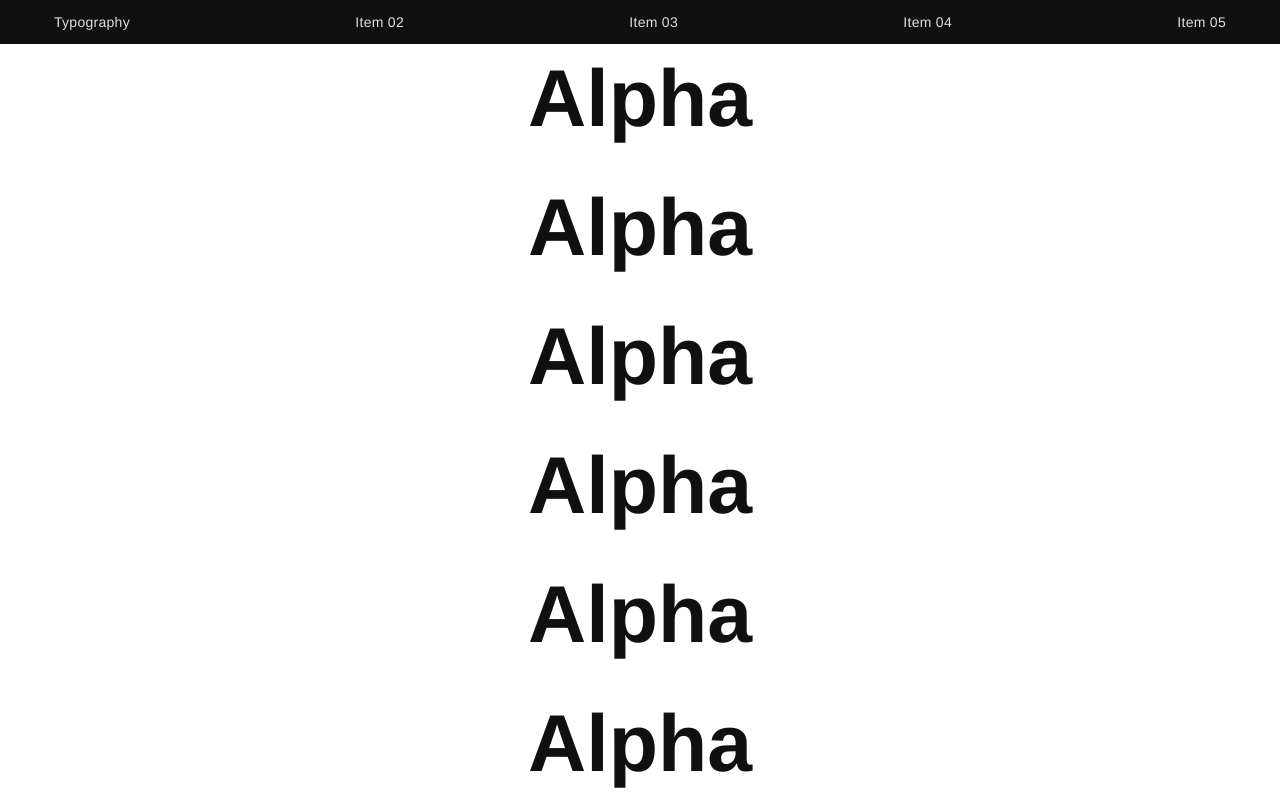
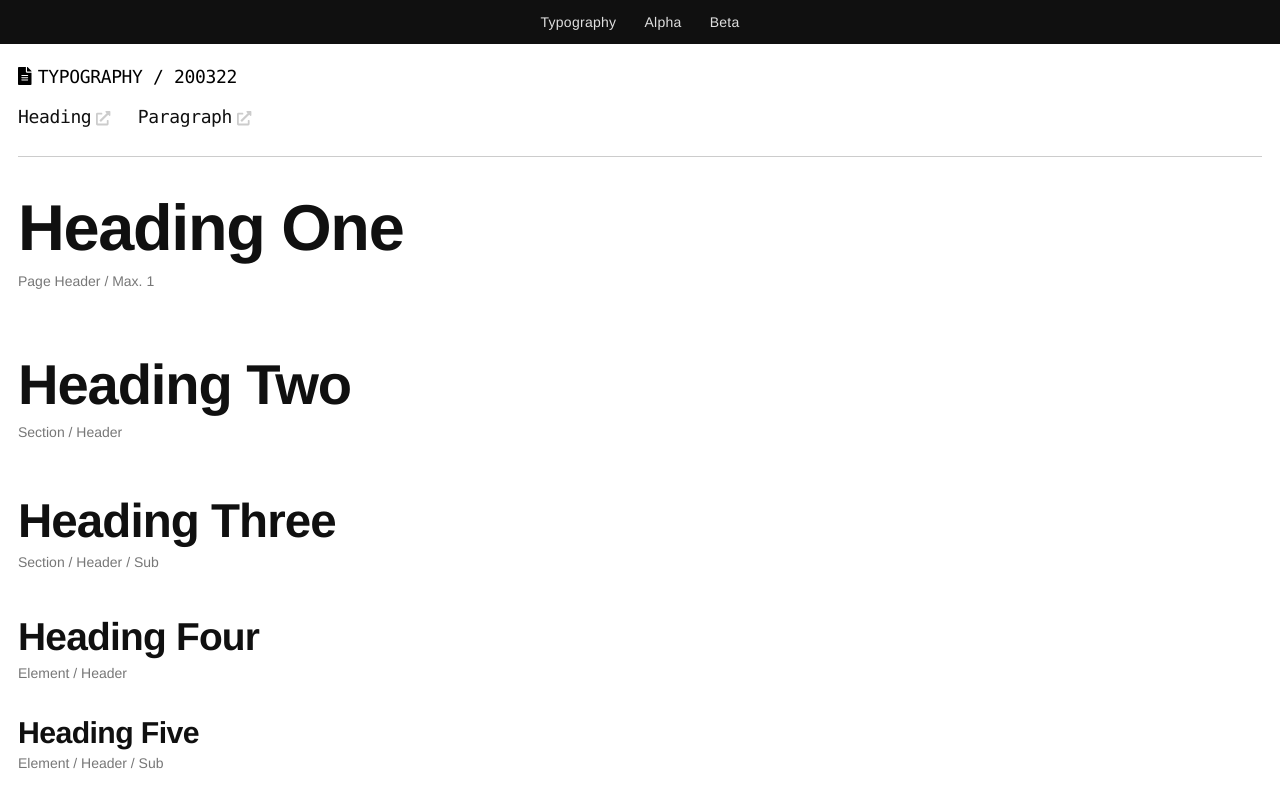
Before and after one commit to Tivo389/94_200318-OET-LIBRARY, a React (Create React App) app: page / in a window 1280 px wide. Shown: the top 798 px of the page. Built offline with nearby package versions, Linux system fonts and the light colour scheme.

Commit message:
200322 / 200322_typographySection - Typography section complete - Proceed to test it out in the different locales.

```diff
--- a/src/App.js
+++ b/src/App.js
@@ -1,20 +1,17 @@
 import React, { useState } from 'react';
-import './css/App.css';
 import Navigation from './components/Navigation';
 import { library } from '@fortawesome/fontawesome-svg-core'
-import { faBars } from '@fortawesome/free-solid-svg-icons'
-import PrimarySection from './components/PrimarySection';
+import { faBars, faExternalLinkAlt, faFileAlt } from '@fortawesome/free-solid-svg-icons'
+import SectionPrimary from './components/SectionPrimary';
 
-library.add(faBars);
+library.add(faBars, faExternalLinkAlt, faFileAlt);
 
 function App() {
-  const [content, setContent] = useState("alpha");
+  const [content, setContent] = useState("typography");
   return (
     <div className="App">
-      <Navigation/>
-      <PrimarySection content={content}/>
-      <button onClick={() => setContent("alpha")}>Switch Alpha</button>
-      <button onClick={() => setContent("beta")}>Switch Beta</button>
+      <Navigation setContent={setContent}/>
+      <SectionPrimary content={content}/>
     </div>
   );
 }
--- a/src/components/Navigation.js
+++ b/src/components/Navigation.js
@@ -4,7 +4,6 @@ import { FontAwesomeIcon } from '@fortawesome/react-fontawesome'
 class Navigation extends Component {
   render() {
     return (
-      <>
       <nav className="navBar">
         <ul className="navBarIcons">
           <li className="navBarIcon" onClick={this.onClick}>
@@ -12,14 +11,11 @@ class Navigation extends Component {
           </li>
         </ul>
         <ul className="navBarContent">
-          <li>Typography</li>
-          <li>Item 02</li>
-          <li>Item 03</li>
-          <li>Item 04</li>
-          <li>Item 05</li>
+          <li onClick={() => this.props.setContent("typography")}>Typography</li>
+          <li onClick={() => this.props.setContent("alpha")}>Alpha</li>
+          <li onClick={() => this.props.setContent("beta")}>Beta</li>
         </ul>
       </nav>
-      </>
     );
   }
   onClick = (e) => {
--- a/src/components/PrimarySection.js
+++ b/src/components/SectionPrimary.js
@@ -1,9 +1,11 @@
 import React, { Component } from 'react';
 import Alpha from "./TestAlpha";
 import Beta from "./TestBeta";
+import Typography from "./SectionTypography";
 
-class PrimarySection extends Component {
+class SectionPrimary extends Component {
   content = {
+    typography: Typography,
     alpha: Alpha,
     beta: Beta
   };
@@ -18,4 +20,4 @@ class PrimarySection extends Component {
   }
 }
 
-export default PrimarySection;
+export default SectionPrimary;
--- /dev/null
+++ b/src/components/SectionTypography.js
@@ -0,0 +1,74 @@
+import React, { Component } from 'react';
+import { FontAwesomeIcon } from '@fortawesome/react-fontawesome'
+
+class SectionTypography extends Component {
+  render() {
+    return (
+      <div className="sectionContainer">
+        <code><FontAwesomeIcon icon="file-alt" className="prefixSVG"/>TYPOGRAPHY / 200322</code>
+        <div className="linksContainer">
+          <a
+            href="https://developer.mozilla.org/en-US/docs/Web/HTML/Element/Heading_Elements"
+            target="_blank"
+            rel="noopener noreferrer">
+            <code>Heading<FontAwesomeIcon icon="external-link-alt" className="externalIcon"/></code>
+          </a>
+          <a
+            href="https://developer.mozilla.org/en-US/docs/Web/HTML/Element/p"
+            target="_blank"
+            rel="noopener noreferrer">
+            <code>Paragraph<FontAwesomeIcon icon="external-link-alt" className="externalIcon"/></code>
+          </a>
+        </div>
+        <hr/>
+        <h1>
+          Heading One
+          <span>Page Header / Max. 1</span>
+        </h1>
+        <h2>
+          Heading Two
+          <span>Section / Header</span>
+        </h2>
+        <h3>
+          Heading Three
+          <span>Section / Header / Sub</span>
+        </h3>
+        <h4>
+          Heading Four
+          <span>Element / Header</span>
+        </h4>
+        <h5>
+          Heading Five
+          <span>Element / Header / Sub</span>
+        </h5>
+        <h6>
+          Heading Six
+          <span>Element / Header / Tertiary</span>
+        </h6>
+        <hr/>
+        <p>A paragraph (from the Ancient Greek παράγραφος paragraphos, "to write beside" or "written beside") is a self-contained unit of a discourse in writing dealing with a particular point or idea. A paragraph consists of more than one sentence. [1][2] Though not required by the syntax of any language, paragraphs are usually an expected part of formal writing, used to organize longer prose.</p>
+        <hr/>
+        <div className="typographyElementExample">
+          <h4>Element Example /h4</h4>
+          <div>
+            <h5>Step 1: Alpha / h5</h5>
+            <p>A paragraph (from the Ancient Greek παράγραφος paragraphos, "to write beside" or "written beside") is a self-contained unit of a discourse in writing dealing with a particular point or idea. A paragraph consists of more than one sentence. [1][2] Though not required by the syntax of any language, paragraphs are usually an expected part of formal writing, used to organize longer prose.</p>
+          </div>
+          <div>
+            <h5>Step 2: Beta / h5</h5>
+            <p>A paragraph (from the Ancient Greek παράγραφος paragraphos, "to write beside" or "written beside") is a self-contained unit of a discourse in writing dealing with a particular point or idea. A paragraph consists of more than one sentence. [1][2] Though not required by the syntax of any language, paragraphs are usually an expected part of formal writing, used to organize longer prose.</p>
+            <p>A paragraph (from the Ancient Greek παράγραφος paragraphos, "to write beside" or "written beside") is a self-contained unit of a discourse in writing dealing with a particular point or idea. A paragraph consists of more than one sentence. [1][2] Though not required by the syntax of any language, paragraphs are usually an expected part of formal writing, used to organize longer prose.</p>
+          </div>
+          <div>
+            <h5>Step 3: Charlie / h5</h5>
+            <p>A paragraph (from the Ancient Greek παράγραφος paragraphos, "to write beside" or "written beside") is a self-contained unit of a discourse in writing dealing with a particular point or idea. A paragraph consists of more than one sentence. [1][2] Though not required by the syntax of any language, paragraphs are usually an expected part of formal writing, used to organize longer prose.</p>
+            <p>A paragraph (from the Ancient Greek παράγραφος paragraphos, "to write beside" or "written beside") is a self-contained unit of a discourse in writing dealing with a particular point or idea. A paragraph consists of more than one sentence. [1][2] Though not required by the syntax of any language, paragraphs are usually an expected part of formal writing, used to organize longer prose.</p>
+            <p>A paragraph (from the Ancient Greek παράγραφος paragraphos, "to write beside" or "written beside") is a self-contained unit of a discourse in writing dealing with a particular point or idea. A paragraph consists of more than one sentence. [1][2] Though not required by the syntax of any language, paragraphs are usually an expected part of formal writing, used to organize longer prose.</p>
+          </div>
+        </div>
+      </div>
+    );
+  }
+}
+
+export default SectionTypography;
--- a/src/components/TestAlpha.js
+++ b/src/components/TestAlpha.js
@@ -5,11 +5,6 @@ class TestAlpha extends Component {
     return (
       <div>
         <h1>Alpha</h1>
-        <h1>Alpha</h1>
-        <h1>Alpha</h1>
-        <h1>Alpha</h1>
-        <h1>Alpha</h1>
-        <h1>Alpha</h1>
       </div>
     );
   }
--- a/src/css/App.css
+++ /dev/null
@@ -1,38 +0,0 @@
-.App {
-  text-align: center;
-}
-
-.App-logo {
-  height: 40vmin;
-  pointer-events: none;
-}
-
-@media (prefers-reduced-motion: no-preference) {
-  .App-logo {
-    animation: App-logo-spin infinite 20s linear;
-  }
-}
-
-.App-header {
-  background-color: #282c34;
-  min-height: 100vh;
-  display: flex;
-  flex-direction: column;
-  align-items: center;
-  justify-content: center;
-  font-size: calc(10px + 2vmin);
-  color: white;
-}
-
-.App-link {
-  color: #61dafb;
-}
-
-@keyframes App-logo-spin {
-  from {
-    transform: rotate(0deg);
-  }
-  to {
-    transform: rotate(360deg);
-  }
-}
--- a/src/css/_font.scss
+++ b/src/css/_font.scss
@@ -1,51 +1,120 @@
 html {
-  font-size: 18px;
+  font-size: 16px;
+  @include tablet {
+    font-size: 18px;
+  }
 }
-h1, h2, h3, h4, h5, h6, p, a {
+body {
+  margin: 0;
+  font-family: -apple-system, BlinkMacSystemFont, 'Segoe UI', 'Roboto', 'Oxygen', 'Ubuntu', 'Cantarell', 'Fira Sans', 'Droid Sans', 'Helvetica Neue', sans-serif;
+  -webkit-font-smoothing: antialiased;
+  -moz-osx-font-smoothing: grayscale;
+}
+code {
+  font-size: 1rem;
+  font-family: source-code-pro, Menlo, Monaco, Consolas, 'Courier New', monospace;
+}
+h1, h2, h3, h4, h5, h6 {
   color: $colorBlack;
-  line-height: 135%;
+  line-height: 1.35;
+  letter-spacing: -0.02em;
+  margin: 0;
 }
 h1, h2, h3, h4, h5, h6 {
   font-family: $ffHeader;
-  margin: 0 0 0.25em 0;
+}
+h1+h1, h1+h2, h1+h3, h1+h4, h1+h5, h1+h6, h2+h1, h2+h2, h2+h3, h2+h4, h2+h5, h2+h6, h3+h1, h3+h2, h3+h3, h3+h4, h3+h5, h3+h6, h4+h1, h4+h2, h4+h3, h4+h4, h4+h5, h4+h6, h5+h1, h5+h2, h5+h3, h5+h4, h5+h5, h5+h6, h6+h1, h6+h2, h6+h3, h6+h4, h6+h5, h6+h6 {
+  margin-top: 1em;
+}
+h1 span, h2 span, h3 span, h4 span, h5 span, h6 span {
+  color: $colorGray;
+  display: block;
+  font-size: 14px;
+  font-weight: initial;
+  letter-spacing: initial;
+  line-height: 1.35;
 }
 p, a {
+  color: $colorBlack;
   font-family: $ffBody;
+  letter-spacing: -0.02em;
+  line-height: 1.5;
   margin: 0;
+  @include tablet {
+    line-height: 1.35;
+  }
 }
 p + p {
-  margin: 0.75em 0 0 0;
+  margin: 0.5em 0 0 0;
 }
 h1 {
   font-size: $fsH1;
+  @include tablet {
+    font-size: calc(#{$fsH1} * 1.2);
+  }
 }
 h2 {
   font-size: $fsH2;
+  @include tablet {
+    font-size: calc(#{$fsH2} * 1.2);
+  }
 }
 h3 {
   font-size: $fsH3;
+  @include tablet {
+    font-size: calc(#{$fsH3} * 1.2);
+  }
 }
 h4 {
   font-size: $fsH4;
+  @include tablet {
+    font-size: calc(#{$fsH4} * 1.2);
+  }
 }
 h5 {
   font-size: $fsH5;
+  @include tablet {
+    font-size: calc(#{$fsH5} * 1.2);
+  }
 }
 h6 {
   font-size: $fsH6;
-  font-weight: bolder;
+  @include tablet {
+    font-size: calc(#{$fsH6} * 1.2);
+  }
 }
 p {
   font-size: $fsP;
 }
 a {
   font-size: $fsP;
+  text-decoration: none;
   &:visited, &:focus, &:active {
     color: $colorBlack;
     outline: none;
-    text-decoration: none;
   }
+  @include tablet {
+    &:hover {
+      border-bottom: 1px solid $colorBlack;
+    }
+  }
+}
+code {
+  letter-spacing:  -0.02em;
 }
 li {
   font-family: $ffBody;
 }
+.externalIcon {
+  font-size: 80% !important;
+  color: $colorLightGray;
+  margin-left: 0.35em;
+  @include tablet {
+    &:hover {
+      color: $colorGray;
+    }
+  }
+}
+.prefixSVG {
+  margin-right: 0.35em;
+}
--- a/src/css/_navBar.scss
+++ b/src/css/_navBar.scss
@@ -47,12 +47,12 @@
     border-top: none;
     flex-direction: row;
     font-size: 14px;
-    justify-content: space-between;
+    justify-content: center;
     padding: 0;
     transform: none;
     & li {
       border-bottom: none;
-      padding: calc((#{$navBarUnit} - 1em) / 2) 10px;
+      padding: calc((#{$navBarUnit} - 1em) / 2) 1em;
       &:hover {
         color: $colorWhite;
         cursor: pointer;
--- a/src/css/index.css
+++ b/src/css/index.css
@@ -307,54 +307,119 @@ a {
   user-select: none; }
 
 html {
-  font-size: 18px; }
+  font-size: 16px; }
+  @media (min-width: 768px) {
+    html {
+      font-size: 18px; } }
 
-h1, h2, h3, h4, h5, h6, p, a {
-  color: #101010;
-  line-height: 135%; }
+body {
+  margin: 0;
+  font-family: -apple-system, BlinkMacSystemFont, 'Segoe UI', 'Roboto', 'Oxygen', 'Ubuntu', 'Cantarell', 'Fira Sans', 'Droid Sans', 'Helvetica Neue', sans-serif;
+  -webkit-font-smoothing: antialiased;
+  -moz-osx-font-smoothing: grayscale; }
+
+code {
+  font-size: 1rem;
+  font-family: source-code-pro, Menlo, Monaco, Consolas, 'Courier New', monospace; }
 
 h1, h2, h3, h4, h5, h6 {
-  font-family: "Helvetica Neue", Helvetica, Arial, sans-serif;
-  margin: 0 0 0.25em 0; }
+  color: #101010;
+  line-height: 1.35;
+  letter-spacing: -0.02em;
+  margin: 0; }
+
+h1, h2, h3, h4, h5, h6 {
+  font-family: "Helvetica Neue", Helvetica, Arial, sans-serif; }
+
+h1 + h1, h1 + h2, h1 + h3, h1 + h4, h1 + h5, h1 + h6, h2 + h1, h2 + h2, h2 + h3, h2 + h4, h2 + h5, h2 + h6, h3 + h1, h3 + h2, h3 + h3, h3 + h4, h3 + h5, h3 + h6, h4 + h1, h4 + h2, h4 + h3, h4 + h4, h4 + h5, h4 + h6, h5 + h1, h5 + h2, h5 + h3, h5 + h4, h5 + h5, h5 + h6, h6 + h1, h6 + h2, h6 + h3, h6 + h4, h6 + h5, h6 + h6 {
+  margin-top: 1em; }
+
+h1 span, h2 span, h3 span, h4 span, h5 span, h6 span {
+  color: #777777;
+  display: block;
+  font-size: 14px;
+  font-weight: initial;
+  letter-spacing: initial;
+  line-height: 1.35; }
 
 p, a {
+  color: #101010;
   font-family: "Helvetica Neue", Helvetica, Arial, sans-serif;
+  letter-spacing: -0.02em;
+  line-height: 1.5;
   margin: 0; }
+  @media (min-width: 768px) {
+    p, a {
+      line-height: 1.35; } }
 
 p + p {
-  margin: 0.75em 0 0 0; }
+  margin: 0.5em 0 0 0; }
 
 h1 {
-  font-size: calc(1rem * 4.48); }
+  font-size: calc(1rem * 3.00); }
+  @media (min-width: 768px) {
+    h1 {
+      font-size: calc(calc(1rem * 3.00) * 1.2); } }
 
 h2 {
-  font-size: calc(1rem * 3.32); }
+  font-size: calc(1rem * 2.60); }
+  @media (min-width: 768px) {
+    h2 {
+      font-size: calc(calc(1rem * 2.60) * 1.2); } }
 
 h3 {
-  font-size: calc(1rem * 2.46); }
+  font-size: calc(1rem * 2.20); }
+  @media (min-width: 768px) {
+    h3 {
+      font-size: calc(calc(1rem * 2.20) * 1.2); } }
 
 h4 {
-  font-size: calc(1rem * 1.83); }
+  font-size: calc(1rem * 1.80); }
+  @media (min-width: 768px) {
+    h4 {
+      font-size: calc(calc(1rem * 1.80) * 1.2); } }
 
 h5 {
-  font-size: calc(1rem * 1.35); }
+  font-size: calc(1rem * 1.40); }
+  @media (min-width: 768px) {
+    h5 {
+      font-size: calc(calc(1rem * 1.40) * 1.2); } }
 
 h6 {
-  font-size: 1rem;
-  font-weight: bolder; }
+  font-size: calc(1rem * 1.00); }
+  @media (min-width: 768px) {
+    h6 {
+      font-size: calc(calc(1rem * 1.00) * 1.2); } }
 
 p {
   font-size: 1rem; }
 
 a {
-  font-size: 1rem; }
+  font-size: 1rem;
+  text-decoration: none; }
   a:visited, a:focus, a:active {
     color: #101010;
-    outline: none;
-    text-decoration: none; }
+    outline: none; }
+  @media (min-width: 768px) {
+    a:hover {
+      border-bottom: 1px solid #101010; } }
+
+code {
+  letter-spacing: -0.02em; }
 
 li {
   font-family: "Helvetica Neue", Helvetica, Arial, sans-serif; }
+
+.externalIcon {
+  font-size: 80% !important;
+  color: #cccccc;
+  margin-left: 0.35em; }
+  @media (min-width: 768px) {
+    .externalIcon:hover {
+      color: #777777; } }
+
+.prefixSVG {
+  margin-right: 0.35em; }
 
 .debug {
   border: 1px dashed #FF0000 !important; }
@@ -411,12 +476,12 @@ li {
       border-top: none;
       flex-direction: row;
       font-size: 14px;
-      justify-content: space-between;
+      justify-content: center;
       padding: 0;
       transform: none; }
       .navBarContent li {
         border-bottom: none;
-        padding: calc((44px - 1em) / 2) 10px; }
+        padding: calc((44px - 1em) / 2) 1em; }
         .navBarContent li:hover {
           color: white;
           cursor: pointer; } }
@@ -438,28 +503,22 @@ li {
   .navBarIcon > svg {
     transform: scaleX(1.4); }
 
-body {
-  margin: 0;
-  font-family: -apple-system, BlinkMacSystemFont, 'Segoe UI', 'Roboto', 'Oxygen', 'Ubuntu', 'Cantarell', 'Fira Sans', 'Droid Sans', 'Helvetica Neue', sans-serif;
-  -webkit-font-smoothing: antialiased;
-  -moz-osx-font-smoothing: grayscale; }
-
-code {
-  font-family: source-code-pro, Menlo, Monaco, Consolas, 'Courier New', monospace; }
-
 main {
   padding-top: 44px; }
 
-.mainWrapper {
-  align-items: center;
-  display: flex;
-  flex-direction: column;
-  height: 100vh;
-  justify-content: center;
-  width: 100vw; }
-  @media (min-width: 768px) {
-    .mainWrapper {
-      flex-direction: initial; } }
-  @media (min-width: 1024px) {
-    .mainWrapper {
-      flex-direction: initial; } }
+hr {
+  background: #cccccc;
+  border: 0;
+  height: 1px;
+  margin: 1.5em 0; }
+
+.sectionContainer {
+  padding: 1.25em 1em; }
+
+.linksContainer {
+  margin-top: 1em; }
+  .linksContainer a {
+    margin-right: 1.5em; }
+
+.typographyElementExample h5 {
+  margin: 1em 0 0 0; }
--- a/src/css/index.scss
+++ b/src/css/index.scss
@@ -1,39 +1,32 @@
 @charset 'utf-8';
 @import '_normalize';
 @import '_normalizeCustomConfig';
+@import '_mediaQuery';
 @import '_variable';
 @import '_font';
 @import '_debugger';
-@import '_mediaQuery';
 @import '_navBar';
 
-body {
-  margin: 0;
-  font-family: -apple-system, BlinkMacSystemFont, 'Segoe UI', 'Roboto', 'Oxygen',
-    'Ubuntu', 'Cantarell', 'Fira Sans', 'Droid Sans', 'Helvetica Neue',
-    sans-serif;
-  -webkit-font-smoothing: antialiased;
-  -moz-osx-font-smoothing: grayscale;
-}
-code {
-  font-family: source-code-pro, Menlo, Monaco, Consolas, 'Courier New',
-    monospace;
-}
 main {
   padding-top: $navBarUnit;
 }
-
-.mainWrapper {
-  align-items: center;
-  display: flex;
-  flex-direction: column;
-  height: 100vh;
-  justify-content: center;
-  width: 100vw;
-  @include tablet {
-    flex-direction: initial;
-  }
-  @include desktop {
-    flex-direction: initial;
+hr {
+  background: $colorLightGray;
+  border: 0;
+  height: 1px;
+  margin: 1.5em 0;
+}
+.sectionContainer {
+  padding: 1.25em 1em;
+}
+.linksContainer {
+  margin-top: 1em;
+  & a {
+    margin-right: 1.5em;
   }
 }
+.typographyElementExample {
+  h5 {
+    margin: 1em 0 0 0;
+  }
+}
```
Also changed, not shown: src/css/_variable.scss (+7 -7 lines).
